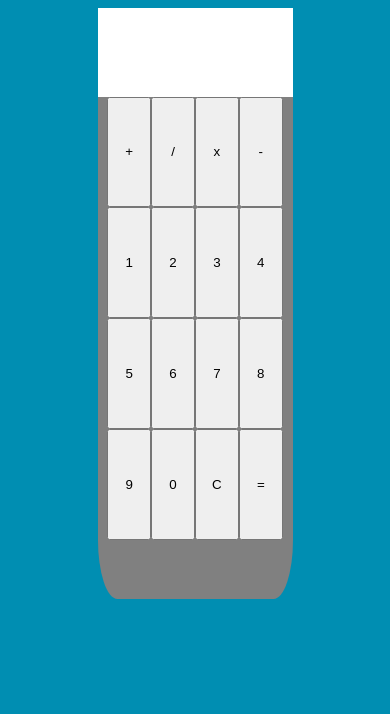
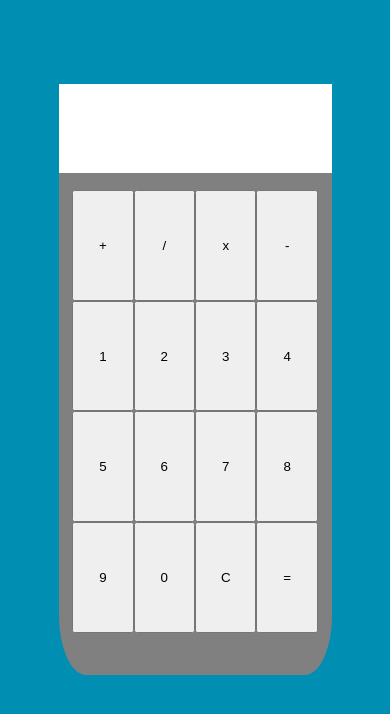
Before and after one commit to rickscode/Calculator, a plain HTML site: page index.html in a window 390 px wide. Drawn offline with Linux system fonts and the light colour scheme.

Commit message:
Updated button layout sizing for mobile

```diff
--- a/style.css
+++ b/style.css
@@ -8,10 +8,11 @@ body {
 }
 
 .calculator {
-  max-width: 50vw;
+  max-width: 70vw;
   height: 70vh;
   border-radius: 10%;
-  margin: 0 auto;
+  margin: auto;
+  margin-top: 10vh;
   background-color: grey;
 }
 
@@ -28,6 +29,7 @@ body {
   width: 90%;
   display: grid;
   margin: auto;
+  margin-top: 2vh;
   grid-template-columns: 1fr 1fr 1fr 1fr;
 
   }
```
